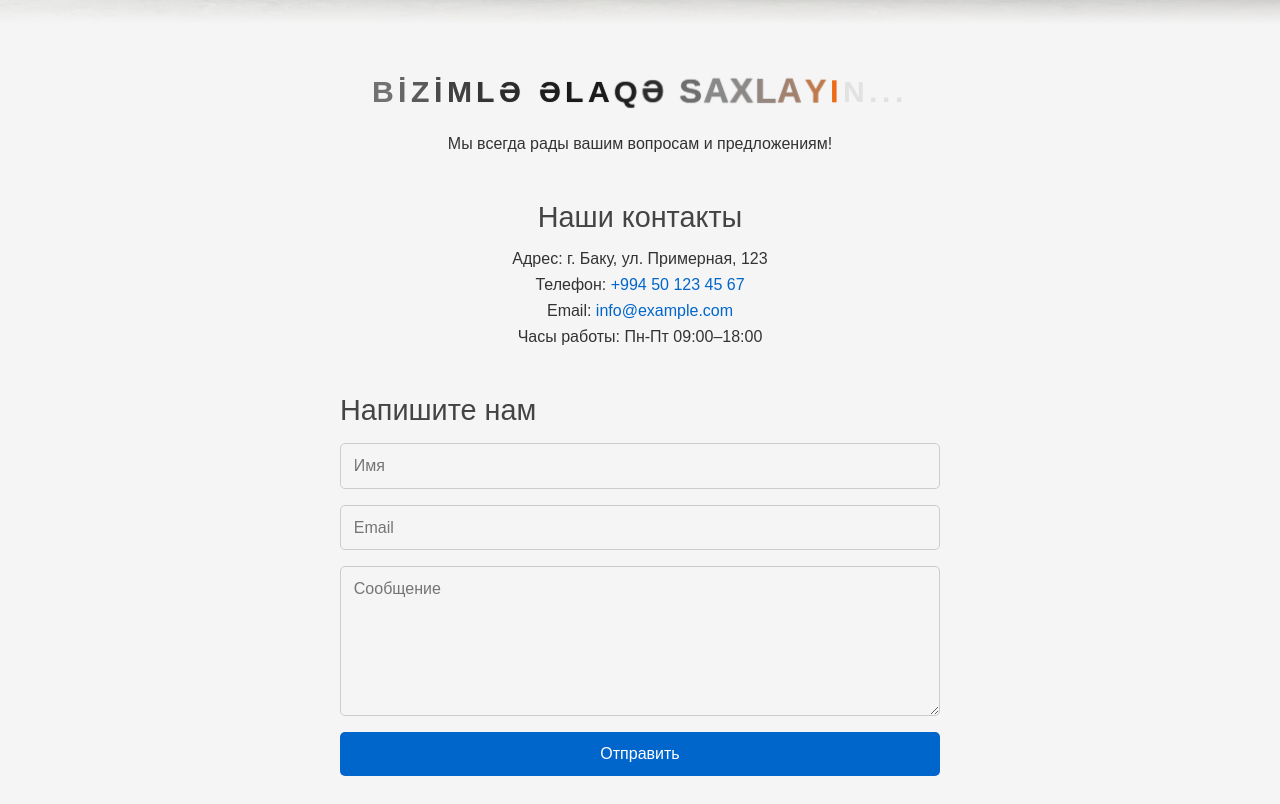
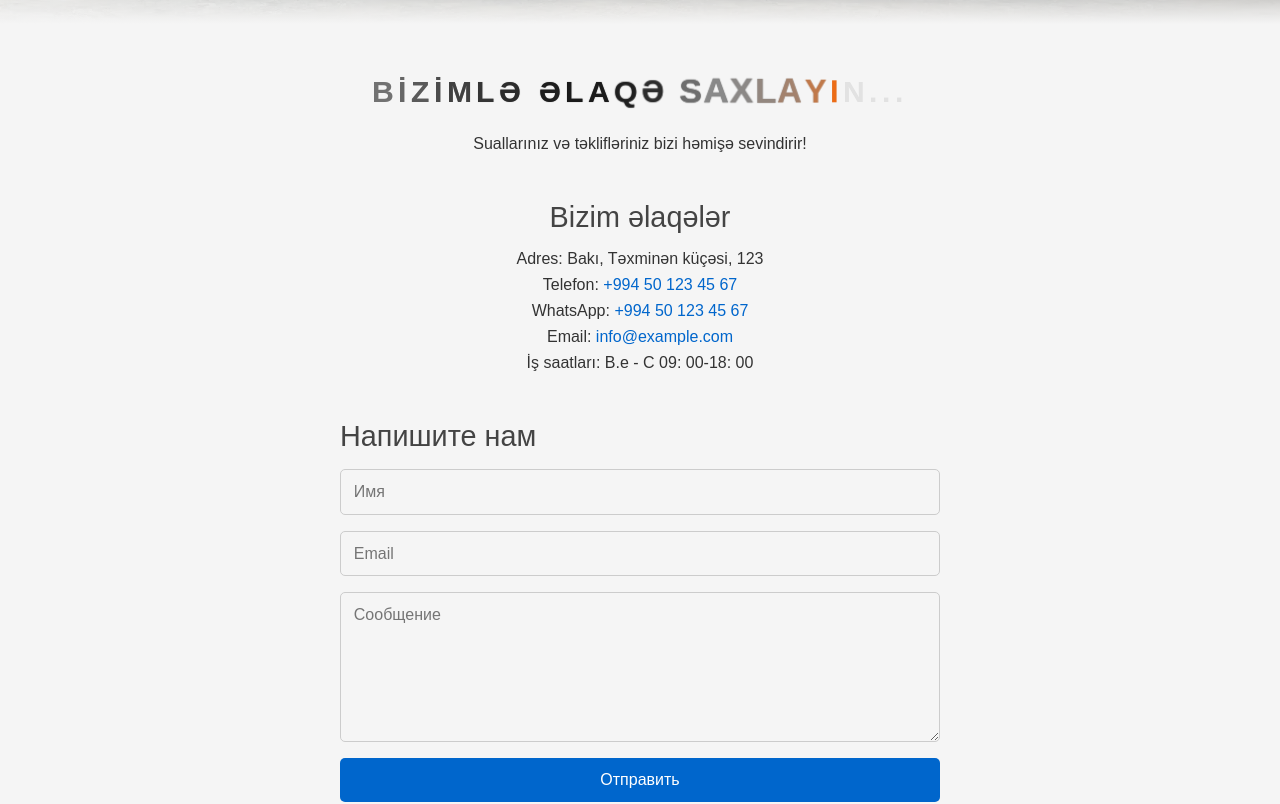
Before and after one commit to rovsenhuseynov/demirdizayn, a React (Create React App) app: page /contacts in a window 1280 px wide. Shown: the part 640-1444 px from the top of the page. Built offline with nearby package versions, Linux system fonts and the light colour scheme.

Commit message:
Коррекция - Contacts

```diff
--- a/src/pages/Contacts/Contacts.jsx
+++ b/src/pages/Contacts/Contacts.jsx
@@ -5,18 +5,21 @@ const Contacts = () => {
   return (
     <div className="contacts-page">
       <ShimmerWave text="BİZİMLƏ ƏLAQƏ SAXLAYIN..." />
-      <p>Мы всегда рады вашим вопросам и предложениям!</p>
+      <p>Suallarınız və təklifləriniz bizi həmişə sevindirir!</p>
 
       <section className="contact-info">
-        <h2>Наши контакты</h2>
-        <p>Адрес: г. Баку, ул. Примерная, 123</p>
+        <h2>Bizim əlaqələr</h2>
+        <p>Adres: Bakı, Təxminən küçəsi, 123</p>
         <p>
-          Телефон: <a href="tel:+994501234567">+994 50 123 45 67</a>
+          Telefon: <a href="tel:+994501234567">+994 50 123 45 67</a>
+        </p>
+        <p>
+          WhatsApp: <a href="tel:+994501234567">+994 50 123 45 67</a>
         </p>
         <p>
           Email: <a href="mailto:info@example.com">info@example.com</a>
         </p>
-        <p>Часы работы: Пн-Пт 09:00–18:00</p>
+        <p>İş saatları: B.e - C 09: 00-18: 00</p>
       </section>
 
       <section className="contact-form">
@@ -42,12 +45,13 @@ const Contacts = () => {
         ></iframe>
       </section>
 
-      <section className="social-links">
-        <h2>Мы в соцсетях</h2>
-        <a href="#">Instagram</a>
-        <a href="#">Facebook</a>
-        <a href="#">LinkedIn</a>
-      </section>
+<section className="social-links">
+  <h2>Мы в соцсетях</h2>
+  <a href="https://www.instagram.com" target="_blank" rel="noopener noreferrer">Instagram</a>
+  <a href="https://www.facebook.com" target="_blank" rel="noopener noreferrer">Facebook</a>
+  <a href="https://www.linkedin.com" target="_blank" rel="noopener noreferrer">LinkedIn</a>
+  <a href="https://wa.me/79991234567" target="_blank" rel="noopener noreferrer">WhatsApp</a>
+</section>
     </div>
   );
 };
--- a/src/pages/Contacts/Contacts.scss
+++ b/src/pages/Contacts/Contacts.scss
@@ -102,7 +102,7 @@
       border-radius: 10px;
 
       // Меньшая высота для мобильных в горизонтальной ориентации
-      @media (max-width: 768px) and (orientation: landscape) {
+      @media (max-width: 1024px) and (orientation: landscape) {
         height: 80vh;
       }
     }
```
